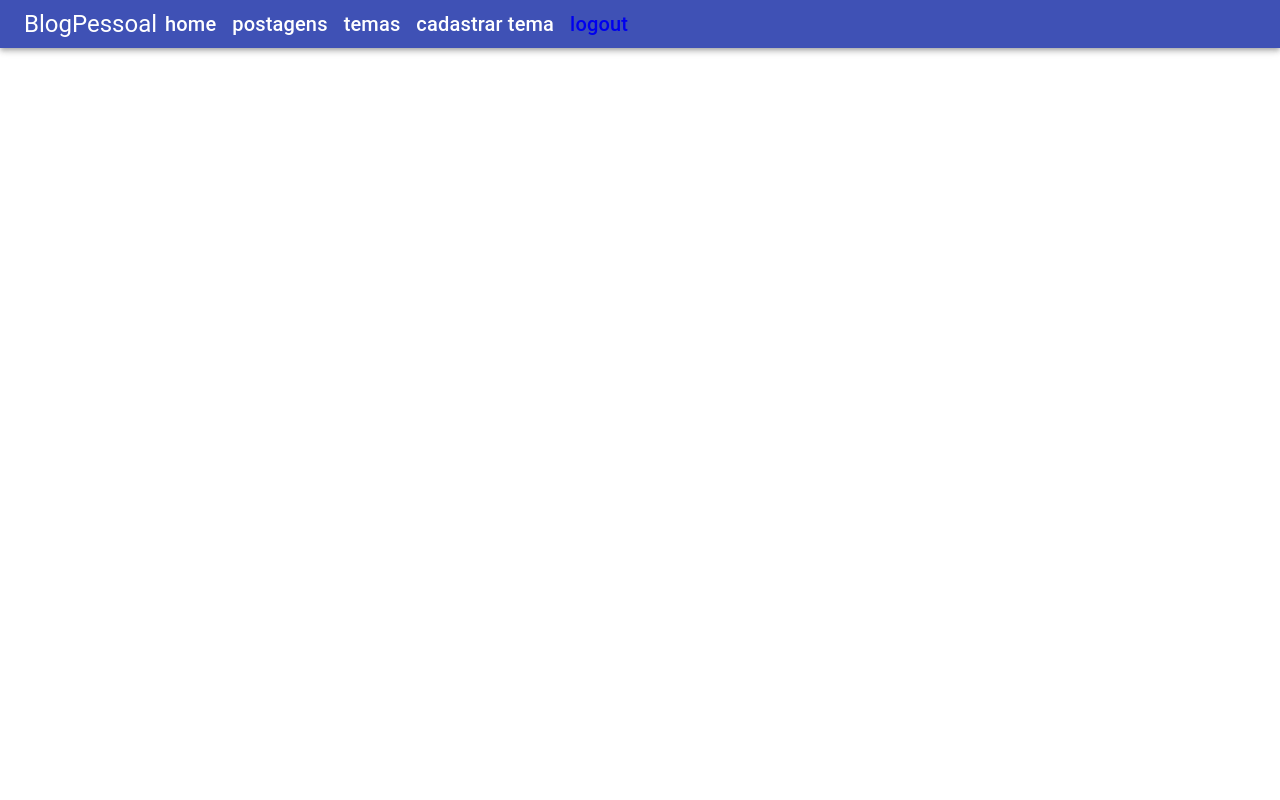
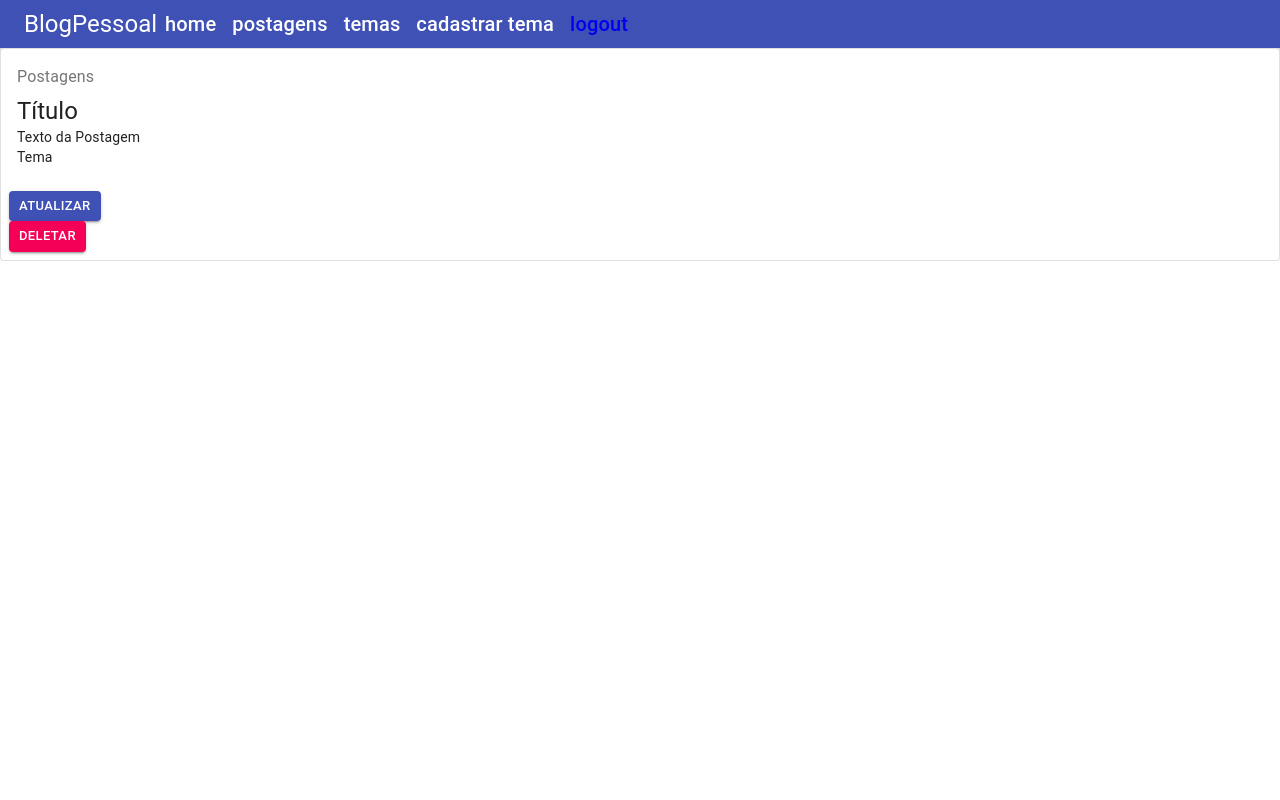
Before and after one commit to carolmatosss/blogpessoal-front, a React (Create React App) app: page /postagem in a window 1280 px wide. Shown: the top 800 px of the page. Built offline with nearby package versions, Linux system fonts and the light colour scheme.

Commit message:
Criando componente de Temas e Postagens

```diff
--- a/src/App.tsx
+++ b/src/App.tsx
@@ -1,11 +1,13 @@
 import React from "react";
-import {BrowserRouter as Router, Route, Routes} from 'react-router-dom'
+import { BrowserRouter as Router, Route, Routes } from "react-router-dom";
 import Navbar from "./componentes/estaticos/navbar/Navbar";
 import Footer from "./componentes/estaticos/footer/Footer";
 import Login from "./paginas/login/Login";
 import Home from "./paginas/home/Home";
 import CadastroUsuario from "./paginas/cadastroUsuario/CadastroUsuario";
 import "./App.css";
+import ListaTema from "./componentes/temas/listatema/ListaTema";
+import ListaPostagem from "./componentes/postagens/listapostagem/ListaPostagem";
 
 function App() {
   return (
@@ -13,11 +15,12 @@
       <Navbar />
       <div style={{ minHeight: "100vh" }}>
         <Routes>
-          {" "}
           <Route path="/" element={<Login />} />
           <Route path="/login" element={<Login />} />
           <Route path="/home" element={<Home />} />
           <Route path="/cadastrousuario" element={<CadastroUsuario />} />
+          <Route path="/postagem" element={<ListaPostagem />} />
+          <Route path="/temas" element={<ListaTema />} />
         </Routes>
       </div>
       <Footer />
--- /dev/null
+++ b/src/componentes/postagens/listapostagem/ListaPostagem.css
@@ -0,0 +1,3 @@
+.text-decorator-none{
+    text-decoration: none;
+}
--- /dev/null
+++ b/src/componentes/postagens/listapostagem/ListaPostagem.tsx
@@ -0,0 +1,61 @@
+import React from "react";
+import { Link } from "react-router-dom";
+import {
+  Box,
+  Card,
+  CardActions,
+  CardContent,
+  Button,
+  Typography,
+} from "@material-ui/core";
+import "./ListaPostagem.css";
+
+function ListaPostagem() {
+  return (
+    <>
+      <Box m={2}>
+        <Card variant="outlined">
+          <CardContent>
+            <Typography color="textSecondary" gutterBottom>
+              Postagens
+            </Typography>
+            <Typography variant="h5" component="h2">
+              Título
+            </Typography>
+            <Typography variant="body2" component="p">
+              Texto da Postagem
+            </Typography>
+            <Typography variant="body2" component="p">
+              Tema
+            </Typography>
+          </CardContent>
+          <CardActions>
+            <Box display="flex" justifyContent="center" mb={1.5}>
+              <Link to="" className="text-decorator-none">
+                <Box mx={1}>
+                  <Button
+                    variant="contained"
+                    className="marginLeft"
+                    size="small"
+                    color="primary"
+                  >
+                    atualizar
+                  </Button>
+                </Box>
+              </Link>
+              <Link to="" className="text-decorator-none">
+                <Box mx={1}>
+                  <Button variant="contained" size="small" color="secondary">
+                    deletar
+                  </Button>
+                </Box>
+              </Link>
+            </Box>
+          </CardActions>
+        </Card>
+      </Box>
+    </>
+  );
+}
+
+export default ListaPostagem;
--- /dev/null
+++ b/src/componentes/postagens/tabpostagem/TabPostagem.css
@@ -0,0 +1,3 @@
+.titulo{
+    font-weight: bold;
+ }
--- /dev/null
+++ b/src/componentes/postagens/tabpostagem/TabPostagem.tsx
@@ -0,0 +1,35 @@
+import React, {useState} from 'react'
+import { AppBar, Tab, Tabs, Typography, Box } from '@material-ui/core';
+import { TabContext, TabPanel } from '@material-ui/lab';
+import ListaPostagem from '../listapostagem/ListaPostagem';
+import './TabPostagem.css';
+
+
+function TabPostagem() {
+    const [value, setValue] = useState('1')
+    function handleChange(event: React.ChangeEvent<{}>, newValue: string){
+        setValue(newValue);
+    }
+  return (
+    <>
+      <TabContext value={value}>
+        <AppBar position="static">
+          <Tabs centered indicatorColor="secondary" onChange={handleChange}>
+            <Tab label="Todas as postagens" value="1"/>
+            <Tab label="Sobre-nós" value="2" />
+          </Tabs>
+        </AppBar>
+        <TabPanel value="1" >
+          <Box display="flex" flexWrap="wrap" justifyContent="center">
+            <ListaPostagem />
+          </Box>
+        </TabPanel>
+        <TabPanel value="2">
+          <Typography variant="h5" gutterBottom color="textPrimary" component="h5" align="center" className="titulo">Sobre-nós</Typography>
+          <Typography variant="body1" gutterBottom color="textPrimary" align="justify">Lorem ipsum, dolor sit amet consectetur adipisicing elit. Dignissimos ut eveniet natus totam et, voluptate dicta tempore alias, odio nobis non eius cupiditate minima inventore pariatur! Ipsum itaque consectetur voluptatibus. Lorem ipsum dolor sit amet consectetur adipisicing elit. Quo velit consequuntur suscipit fugiat, nam quis quod quaerat veritatis et, vel ratione beatae, facere neque! Quo animi porro voluptate saepe deleniti? Lorem ipsum dolor sit amet consectetur adipisicing elit. Inventore adipisci, officia aut quidem dolorum deserunt iure dolorem doloribus velit nobis quas consequatur at ullam odit, nesciunt est nulla nihil excepturi!</Typography>
+        </TabPanel>
+      </TabContext>
+    </>
+  );
+}
+export default TabPostagem;
--- /dev/null
+++ b/src/componentes/temas/listatema/ListaTema.css
@@ -0,0 +1,3 @@
+.text-decorator-none{
+    text-decoration: none;
+}
--- /dev/null
+++ b/src/componentes/temas/listatema/ListaTema.tsx
@@ -0,0 +1,46 @@
+import React from 'react'
+import { Link } from 'react-router-dom'
+import { Box, Card, CardActions, CardContent, Button, Typography } from '@material-ui/core';
+import './ListaTema.css';
+
+function ListaTema() {
+
+  return (
+    <>
+      <Box m={2} >
+        <Card variant="outlined">
+          <CardContent>
+            <Typography color="textSecondary" gutterBottom>
+              Tema
+            </Typography>
+            <Typography variant="h5" component="h2">
+              Minha descrição
+            </Typography>
+          </CardContent>
+          <CardActions>
+            <Box display="flex" justifyContent="center" mb={1.5} >
+
+              <Link to="" className="text-decorator-none">
+                <Box mx={1}>
+                  <Button variant="contained" className="marginLeft" size='small' color="primary" >
+                    atualizar
+                  </Button>
+                </Box>
+              </Link>
+              <Link to="" className="text-decorator-none">
+                <Box mx={1}>
+                  <Button variant="contained" size='small' color="secondary">
+                    deletar
+                  </Button>
+                </Box>
+              </Link>
+            </Box>
+          </CardActions>
+        </Card>
+      </Box>
+    </>
+  );
+}
+
+
+export default ListaTema;
--- a/src/paginas/home/Home.tsx
+++ b/src/paginas/home/Home.tsx
@@ -2,6 +2,8 @@
 import { Typography, Grid, Button } from "@material-ui/core";
 import { Box } from "@mui/material";
 import "./Home.css";
+import TabPostagem from "../../componentes/postagens/tabpostagem/TabPostagem";
+
 
 
 function Home() {
@@ -56,7 +58,9 @@
             height="500px"
           />
         </Grid>
-        <Grid xs={12} className='postagens'></Grid>
+        <Grid xs={12} className='postagens'>
+          <TabPostagem />
+        </Grid>
       </Grid>
     </>
   );
--- a/src/service/Service.ts
+++ b/src/service/Service.ts
@@ -1,16 +1,17 @@
 import axios from 'axios';
-import { create } from 'domain';
+
 
 export const api = axios.create({
-    baseURL: "https://bloggeneration.herokuapp.com"
-})
+    baseURL: "https://bloggeneration.herokuapp.com",
+});
+
+
+export const login = async (url: any, dados: any, setDado: any) => {
+    const resposta = await api.post(url, dados);
+    setDado(resposta.data.token);
+}
 
 export const cadastroUsuario = async (url: any, dados: any, setDado: any) => {
-    const resposta = await api.post(url, dados)
-    setDado(resposta.data)
+    const resposta = await api.post(url, dados);
+    setDado(resposta.data);
 }
-
-export const login = async (url: any, dados: any, setDado: any) => {
-    const resposta = await api.post(url, dados)
-    setDado(resposta.data.token)
-}
```
Also changed, not shown: src/paginas/cadastroUsuario/CadastroUsuario.tsx (+71 -59 lines), src/paginas/login/Login.tsx (+21 -29 lines).
